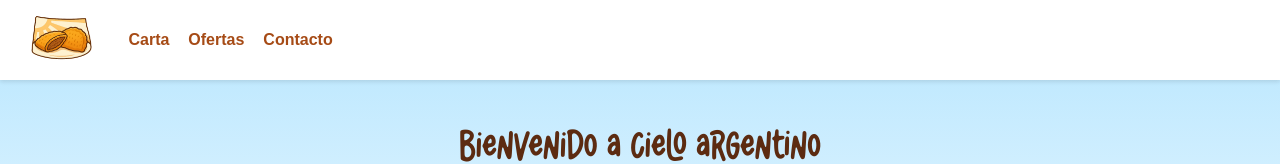
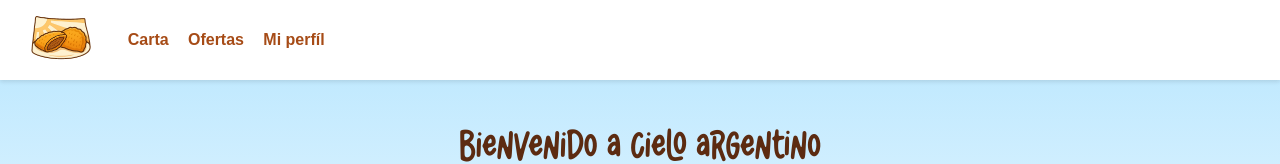
Before and after one commit to Rihan44/cielo_argentino, a React (Vite) app: page / in a window 1280 px wide. Shown: the top 164 px of the page. Built offline with nearby package versions, Linux system fonts and the light colour scheme; some icons are missing; a web font is replaced by a local one.

Commit message:
arreglo carrito visual padding

```diff
--- a/src/components/NavBar.jsx
+++ b/src/components/NavBar.jsx
@@ -59,8 +59,8 @@ export default function NavBar() {
               </NavLink>
               <NavLink className={({ isActive }) =>
                 isActive ? 'isActive' : 'isNotActive'
-              } to='/contacto'>
-              Contacto
+              } to='/mi_perfil'>
+              Mi perfíl
               </NavLink>
             </Box>
           </Box>
@@ -126,11 +126,11 @@ export default function NavBar() {
             <Divider />
             {
               cartItems.length === 0 ? <p style={{padding: '1em'}}>No hay productos aún...</p>
-              : <MenuItem>
+              : <MenuItem  style={{padding: '10px', paddingLeft: '10px'}}>
                   <ul>
                   {
                     cartItems.map((item) => (
-                        <li key={item.id + item.quantity} style={{padding: '0'}}>
+                        <li key={item.id + item.quantity}>
                           <div className='flex flex-col' style={{marginTop:'0.8em'}}>
                             <div className='flex w-full justify-between'>
                             {/* TODO ESTO SI EL NOMBRE ES MUY LARGO ACORTARLO O QUE SALTE A LÑA SIGUIENET LINEA */}
```
